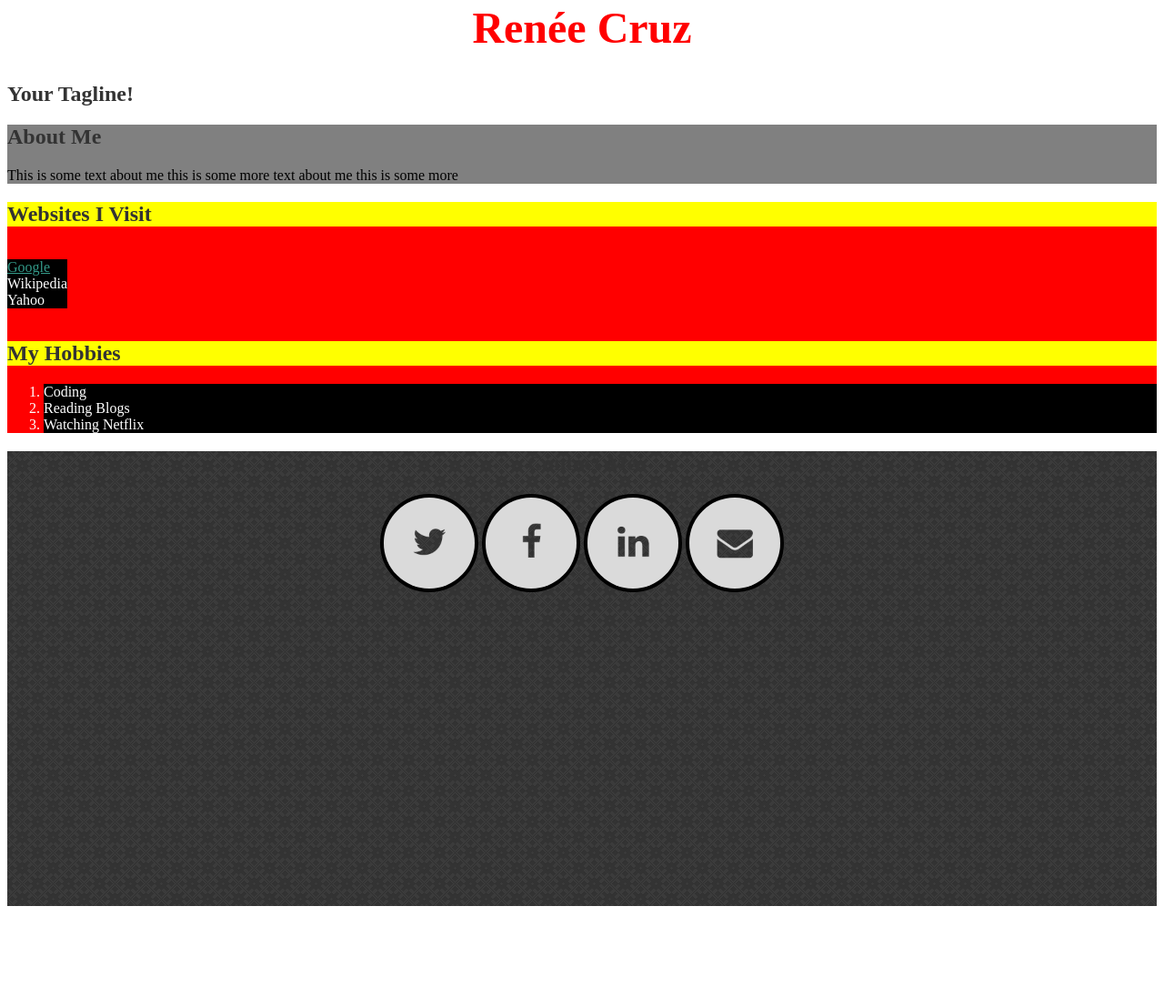
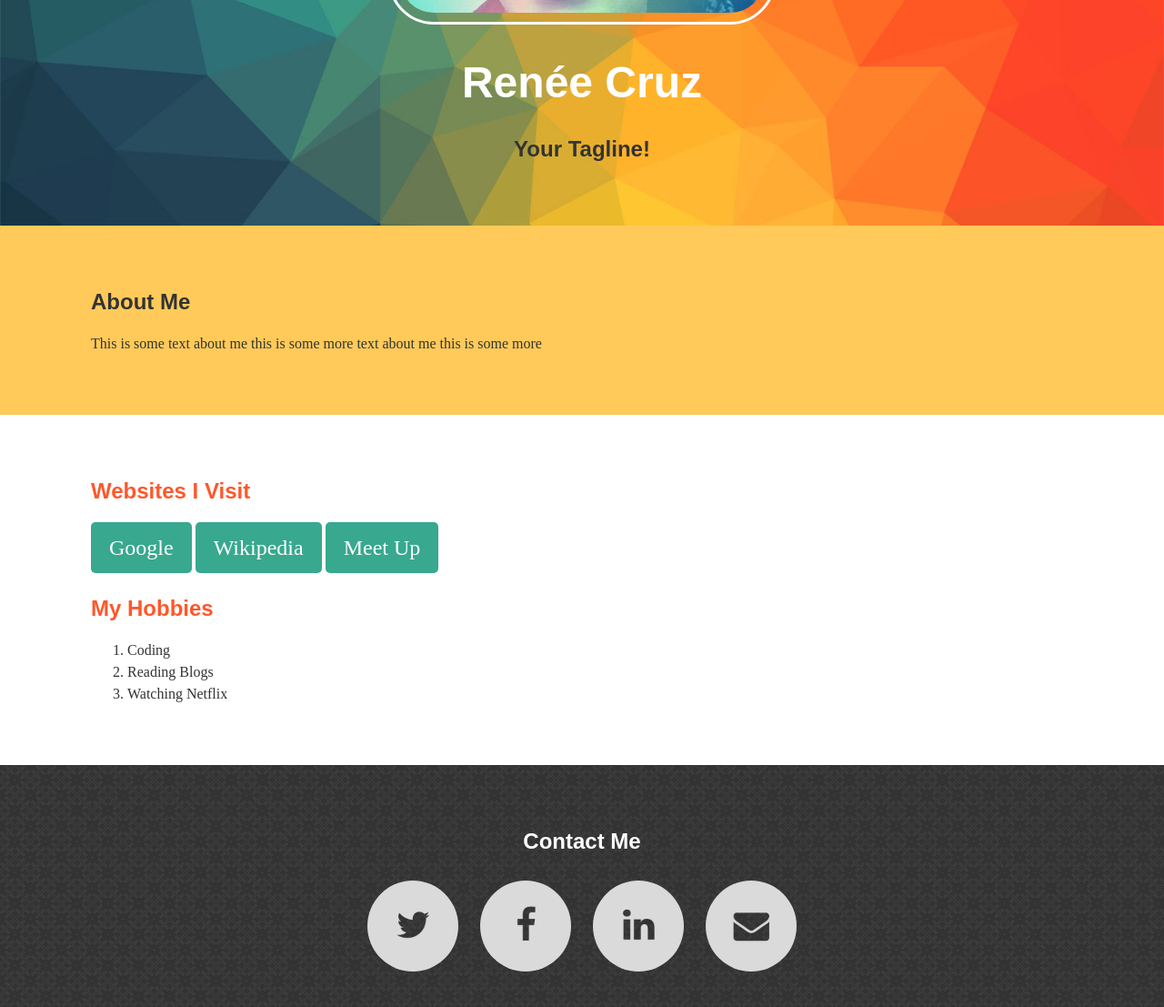
Before and after one commit to reneecruz/resumesite, a plain HTML site: page index.html in a window 1280 px wide. Shown: the part 449-1556 px from the top of the page at 91% size. Before the commit the page ends 1453 px from the top, so only its background shows below. Drawn offline with Linux system fonts and the light colour scheme.

Commit message:
Updated CSS

```diff
--- a/index.html
+++ b/index.html
@@ -6,21 +6,23 @@
 		<link href='http://fonts.googleapis.com/css?family=Julius+Sans+One' rel='stylesheet' type='text/css'>
 	</head>
 	<body>
-		<header>
+		<header class="stacked">
 			<img src="images/reneecruz_profile.jpg"title="Ren&eacute;e Cruz"/>
 			<h1>Ren&eacute;e Cruz</h1>
 			<h2>Your Tagline!</h2>
 		</header>
-		<section id="about" class="about">
+		<section id="about" class="stacked">
 			<h2>About Me</h2>
-			<p>This is some text about me this is some more text about me this is some more </p>
+			<p>
+				This is some text about me this is some more text about me this is some more
+			</p>
 		</section>
-		<section class="links">
+		<section class="links stacked">
 			<h2>Websites I Visit</h2>
 			<ul class="websites">
 				<li><a href="http://google.com">Google</a></li>
-				<li>Wikipedia</li>
-				<li>Yahoo</li>
+				<li><a href="http://wikipedia.org">Wikipedia</a></li>
+				<li><a href="meetup.com">Meet Up</a></li>
 			</ul>
 
 			<h2>My Hobbies</h2>
@@ -30,11 +32,11 @@
 				<li>Watching Netflix</li>
 			</ol>
 		</section>
-		<section class="contact">
+		<section class="contact stacked">
 			<h2>Contact Me</h2>
-			<a href="http://twitter.com/rhombuscalico"><img src="images/twitter.png"/></a>
-			<a href="http://facebook.com"><img src="images/facebook.png"/></a>
-			<a href="http://linkedin.com"><img src="images/linkedin.png"/></a>
+			<a href="http://twitter.com/nee_cruz"><img src="images/twitter.png"></a>
+			<a href="http://facebook.com/renee.cruz.161"><img src="images/facebook.png"></a>
+			<a href="http://linkedin.com"><img src="images/linkedin.png"></a>
 			<a href="mailto:someone@example.com"><img src="images/email.png"/></a>
 		</section>
 	</body>
--- a/styles.css
+++ b/styles.css
@@ -1,81 +1,94 @@
-p {
-	color: black;
-	font-family: 'Julius', serif;
-}
-
-li {
-	background-color: black;
-	color: #FFFFFF;
-}
-
-img {
-	border: .250em solid black;
-	border-radius: 50%;
-}
-
 body {
 	font-family: 'Julius', serif;sans-serif;
 	color: #333;
-}
-header {
-	color: #FFCOCB;
-	border-color: rgb (255, 192, 203);
+	margin: 0px;
 }
 
-section {
-
+header {
+	text-align: center;
+	background: url(images/background.jpg);
+	background-size: cover;
+	background-attachment: fixed;
 }
-
+header img {
+	border: 3px solid #fff;
+	border-radius: 50px;
+	padding: 10px;
+}
 a {
 	color: #339988;
 }
-
 h1 {
-	color:red;
+	color: #ffffff;
 	font-size: 48px;
+}
+h1, h2 {
+	font-family: "Julius", sans-serif;
+}
+p, ul, ol {
+	line-height: 1.5;
+}
+#about {
+	background: #FFCA59;
+}
+.links h2 {
+	color: #FF572B;
+}
+.stacked {
+	padding: 50px 100px;
+}
+.contact {
 	text-align: center;
+	color: #FFF;
+	background-image: url("images/dark_embroidery.png");
 }
-
-#about {
-	background: # gray;
-
+.contact img {
+	width: 100px;
+	margin: 10px;
+	border-radius: 50%;
+	border: none;
 }
-
-.about {
-	background-color: gray;
-}
-
-.links {
-	 background-color: red;
-
-}
-
-.links h2 {
-	background-color: yellow;
-}
-
-.contact {
-	background-image: url("images/dark_embroidery.png");
-	height: 500px;
-	text-align: center;
-
-}
-
-.contact img {
-	height: 100px;
-	width: 100px;
-	border-radius: 50%;
-}
-
 .contact img:hover {
 	opacity: 0.5;
 }
-
 ul.websites {
 	padding: 0;
 }
 
-ul.websites {
+ul.websites li {
 	list-style: none;
 	display: inline-block;
+	margin-bottom: 5px;
 }
+.websites a {
+	background: #38A88F;
+	padding: 10px 20px;
+	color: #fff;
+	text-decoration: none;
+	border-radius: 5px;
+	font-size: 24px;
+	display: block;
+}
+
+.websites a:hover {
+	background: #666;
+}
+
+
+
+
+
+
+
+
+
+
+
+
+
+
+
+
+
+
+u
```
